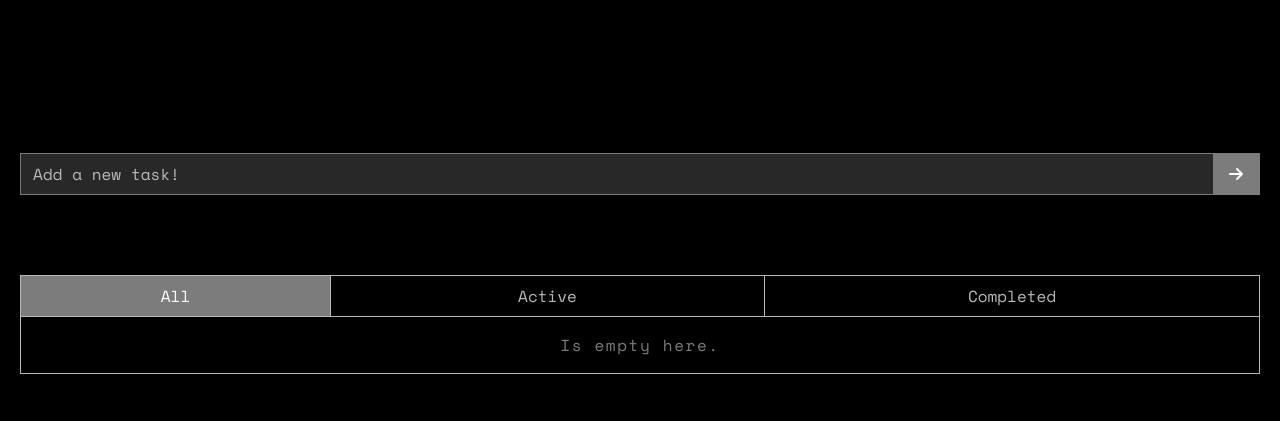
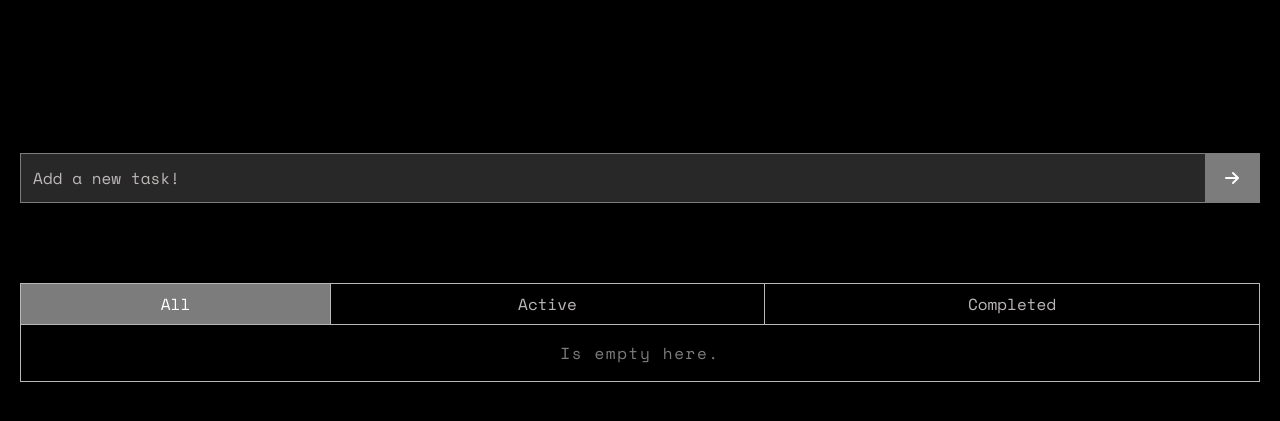
Before and after one commit to crecpz/TodoList-V2-Tailwind, a website: page index.html in a window 1280 px wide. Shown: the part 105-526 px from the top of the page. Drawn offline with nearby package versions, Linux system fonts and the light colour scheme.

Commit message:
字體測試

```diff
--- a/index.html
+++ b/index.html
@@ -7,10 +7,18 @@
     <meta name="viewport" content="width=device-width, initial-scale=1.0">
     <title>Todolist v2</title>
     <link rel="stylesheet" href="css/style.css">
-    <!-- google font  -->
+    <!-- google font : Space-mono -->
     <link rel="preconnect" href="https://fonts.googleapis.com">
     <link rel="preconnect" href="https://fonts.gstatic.com" crossorigin>
     <link href="https://fonts.googleapis.com/css2?family=Space+Mono:wght@400;700&display=swap" rel="stylesheet">
+    <!-- google font : Noto Sans TC -->
+    <link rel="preconnect" href="https://fonts.googleapis.com">
+    <link rel="preconnect" href="https://fonts.gstatic.com" crossorigin>
+    <link href="https://fonts.googleapis.com/css2?family=Noto+Sans+TC&display=swap" rel="stylesheet">
+    <!-- google font : Noto Serif Traditional Chinese -->
+    <link rel="preconnect" href="https://fonts.googleapis.com">
+    <link rel="preconnect" href="https://fonts.gstatic.com" crossorigin>
+    <link href="https://fonts.googleapis.com/css2?family=Noto+Serif+TC&display=swap" rel="stylesheet">
     <!-- font awesome -->
     <link rel="stylesheet" href="https://cdnjs.cloudflare.com/ajax/libs/font-awesome/6.1.0/css/all.min.css"
         integrity="sha512-10/jx2EXwxxWqCLX/hHth/vu2KY3jCF70dCQB8TSgNjbCVAC/8vai53GfMDrO2Emgwccf2pJqxct9ehpzG+MTw=="
@@ -66,10 +74,13 @@
         <div class="content">
             <!-- add task input -->
             <div class="flex bg-primary-darkenest border border-primary-darken">
-                <input type="text" placeholder="Add a new task!" name="" id="todo-input"
+                <input type="text" placeholder="Add a new task!" id="todo-input"
                     class="w-full text-white bg-transparent outline-none px-3 py-2 placeholder:text-primary">
-                <button id="add-btn" class="bg-primary-darken">
+                <!-- <button id="add-btn" class="bg-primary-darken active:bg-primary-darken/50">
                     <i class="fa-solid fa-arrow-right px-4 py-2.5 text-white"></i>
+                </button> -->
+                <button id="add-btn" class="bg-primary-darken active:bg-primary-darken/50">
+                    <i class="fa-solid fa-arrow-right px-5 py-4 text-white"></i>
                 </button>
             </div>
 
--- a/tailwind.config.js
+++ b/tailwind.config.js
@@ -12,7 +12,7 @@ module.exports = {
       },
 
       fontFamily: {
-        'space-mono': "'Space Mono', monospace",
+        'space-mono': "'Space Mono', monospace,'Noto Serif TC','Noto Sans TC'",
       },
     },
   },
```
Also changed, not shown: css/style.css, tailwind.css.
